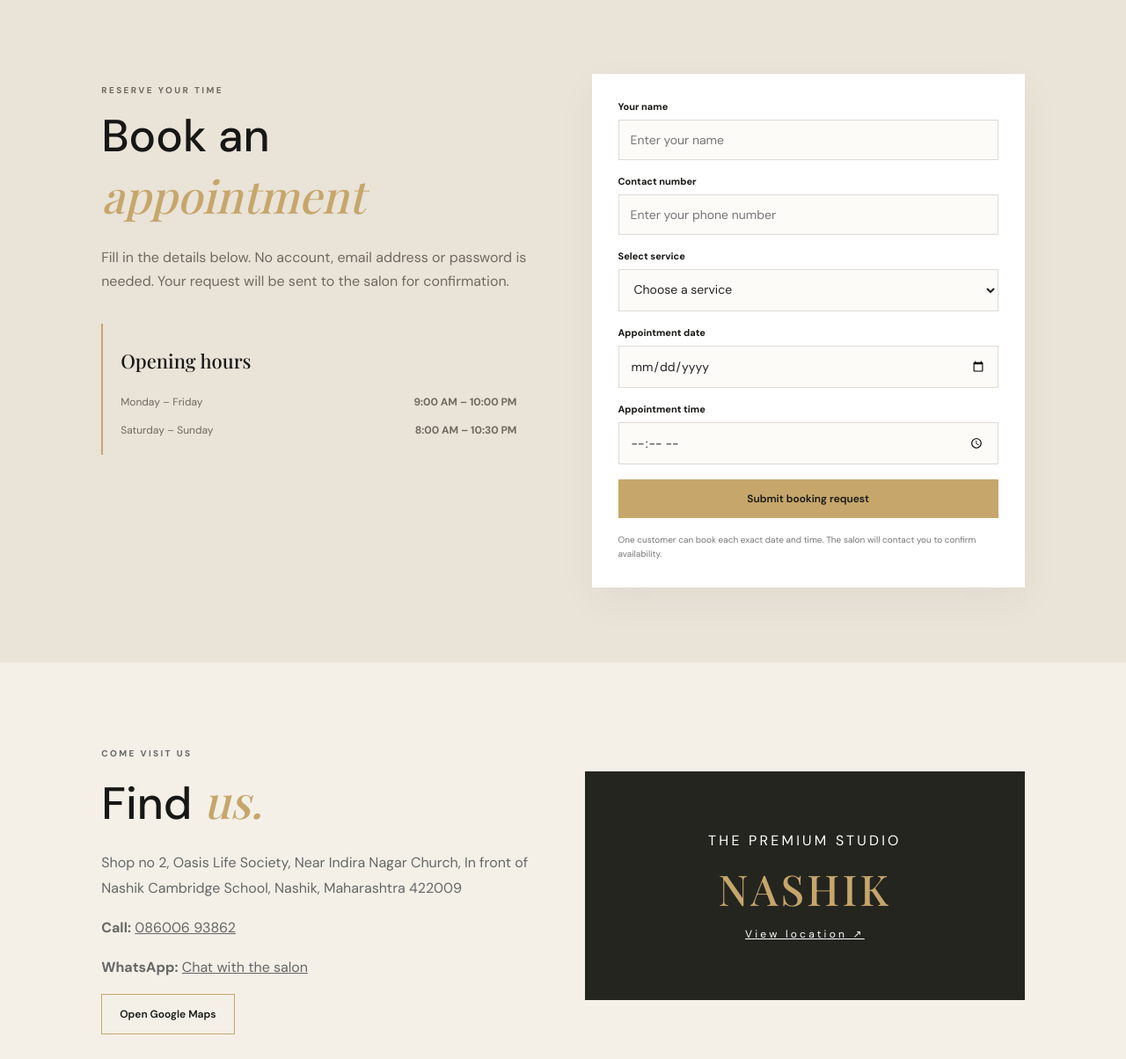
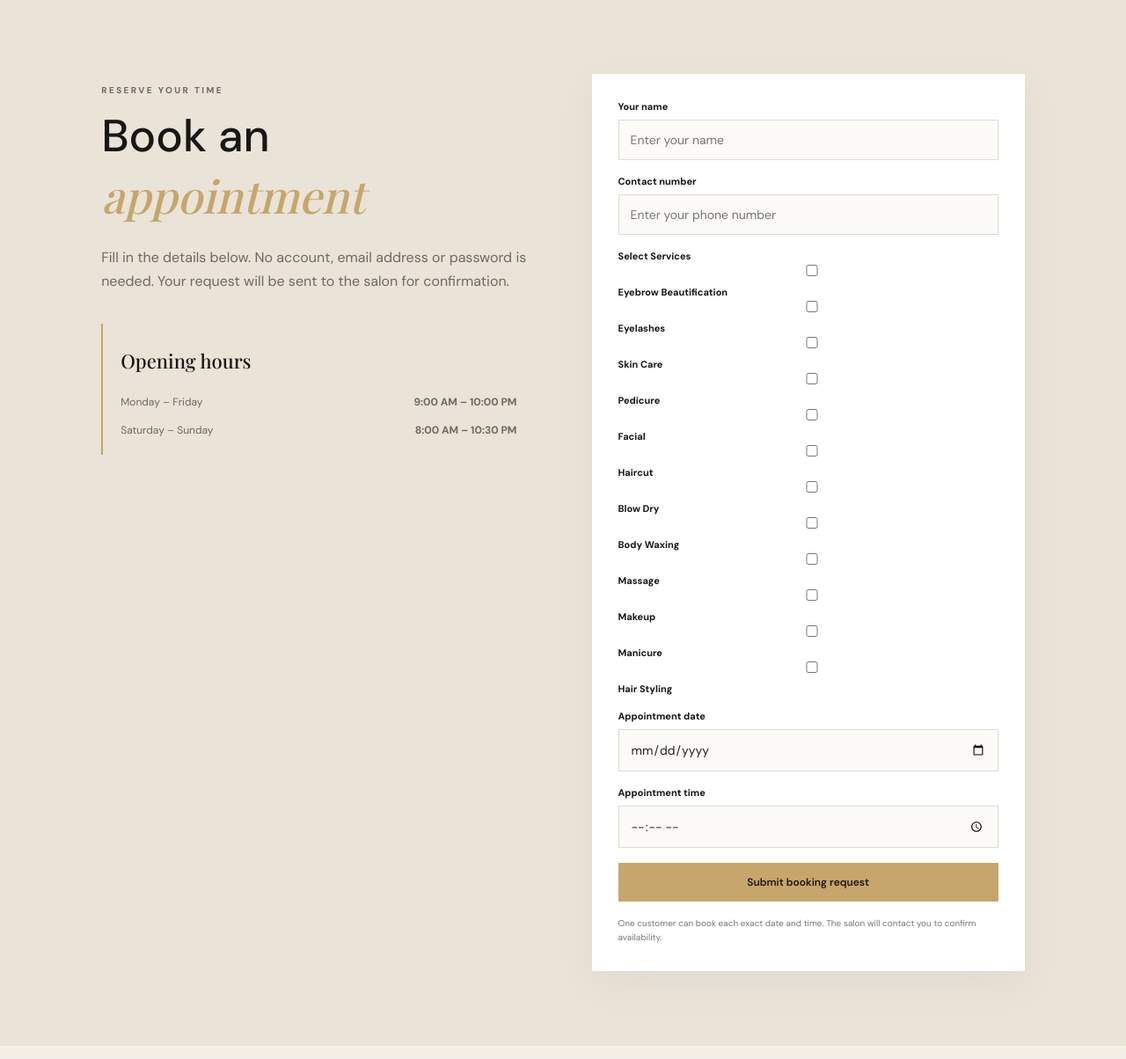
Before and after one commit to acchajii/premium_studio_salon, a Flask app: page / in a window 1280 px wide. Shown: the part 2519-3723 px from the top of the page at 88% size. Run offline with Flask 3, Linux system fonts and the light colour scheme; some web fonts are replaced.

Commit message:
Update index.html

```diff
--- a/templates/index.html
+++ b/templates/index.html
@@ -16,7 +16,18 @@
 <form class="booking-form" method="post" action="{{ url_for('book') }}">
 <label>Your name<input name="customer_name" required maxlength="80" placeholder="Enter your name"></label>
 <label>Contact number<input name="phone" required maxlength="20" inputmode="tel" placeholder="Enter your phone number"></label>
-<label>Select service<select name="service" required><option value="">Choose a service</option>{% for service in services %}<option>{{ service }}</option>{% endfor %}</select></label>
+<div class="service-selection">
+    <label>Select Services</label>
+
+    <div class="service-options">
+        {% for service in services %}
+        <label class="service-option">
+            <input type="checkbox" name="service" value="{{ service }}">
+            {{ service }}
+        </label>
+        {% endfor %}
+    </div>
+</div>
 <label>Appointment date<input type="date" name="appointment_date" min="{{ '' }}" required></label>
 <label>Appointment time<input type="time" name="appointment_time" required></label>
 <button class="button gold full" type="submit">Submit booking request</button><small>One customer can book each exact date and time. The salon will contact you to confirm availability.</small>
```
